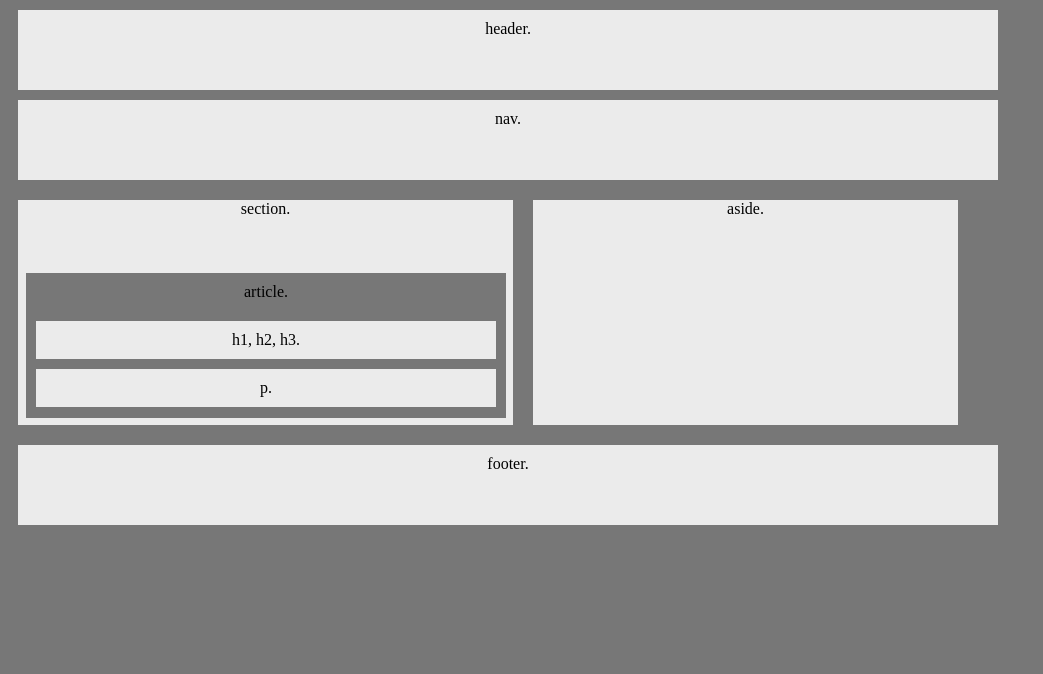
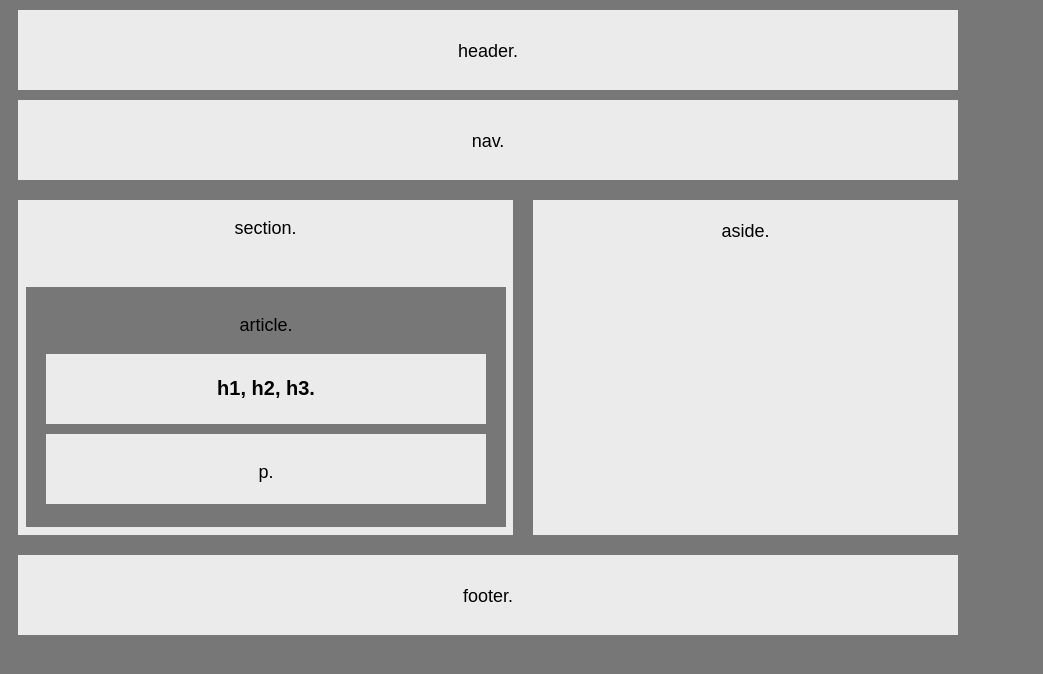
Before and after one commit to AlextheBaker/HW-Wireframe, a PHP site: page / in a window 1280 px wide. Shown: the top 674 px of the page, without its empty margins (0-1043 px from the left). Run offline with PHP 8.4, Linux system fonts and the light colour scheme.

Commit message:
Homework submission commit

```diff
--- a/index.html
+++ b/index.html
@@ -13,14 +13,14 @@
   		nav.
 	</div>
 	<div class="sectionbox">
-  		section.
+  		<p>section.</p>
 		<div class="articlebox">
-  			article.
+  			<p>article.</p>
   			<div class="hbox">
-  				h1, h2, h3.
+  				<h1>h1, h2, h3.</h1>
 			</div>
 			<div class="pbox">
-  				p.
+  				<p>p.</p>
 			</div>
 		</div>
 	</div>
--- a/style.css
+++ b/style.css
@@ -9,29 +9,37 @@ body{
 .headerbox {
 	text-align: center;
     background-color: #ebebeb;
-    width: 100%;
+    max-width: 100%;
     padding: 10px;
     margin: 10px;
     border: 10px;
     height: 60px;
+    font-size: 18px;
+    font-family: Arial;
+    line-height: 3.5;
 }
 .navbox {
 	text-align: center;
     background-color: #ebebeb;
-    width: 100%;
+    max-width: 100%;
     padding: 10px;
     margin: 10px;
     border: 10px;
     height: 60px;
+    font-size: 18px;
+    font-family: Arial;
+    line-height: 3.5;
 }
 .sectionbox {
     text-align: center;
-	height: 225px;
+    height: 335px;
     float: left;
     background-color: #ebebeb;
     width: 495px;
     margin: 10px;
     border: 10px;
+    font-size: 18px;
+    font-family: Arial;
 }
 .articlebox {
 	text-align: center;
@@ -41,26 +49,33 @@ body{
     padding: 10px;
     margin: 8px;
     border: 10px;
-    height: 125px;
-    margin-top: 55px;
+    margin-top: 30px;
+    font-size: 18px;
+    font-family: Arial;
+    height: 220px;
 }
 .hbox {
     text-align: center;
     float: left;
     background-color: #ebebeb;
-    width: 440px;
+    width: 420px;
     padding: 10px;
     border: 10px;
-    margin-top: 20px;
+    font-size: 10px;
+    margin-left: 10px;
 }
 .pbox {
     text-align: center;
     float: left;
     background-color: #ebebeb;
-    width: 440px;
+    width: 420px;
     padding: 10px;
     border: 10px;
     margin-top: 10px;
+    height: 50px;
+    font-size: 18px;
+    font-family: Arial;
+    margin-left: 10px;
 }
 .asidebox {
 	text-align: center;
@@ -68,17 +83,23 @@ body{
     background-color: #ebebeb;
     width: 425px;
     margin: 10px;
-    height: 225px;
+    height: 335px;
     border: 10px;
+    font-size: 18px;
+    font-family: Arial;
+    line-height: 3.5;
 }
 .footerbox {
 	display: inline-block;
     text-align: center;
     clear: both;
     background-color: #ebebeb;
-    width: 960px;
+    width: 920px;
     padding: 10px;
     margin: 10px;
     border: 10px;
     height: 60px;
+    font-size: 18px;
+    font-family: Arial;
+    line-height: 3.5;
 }
```
Lines whose indentation alone changed are shown as unchanged.
